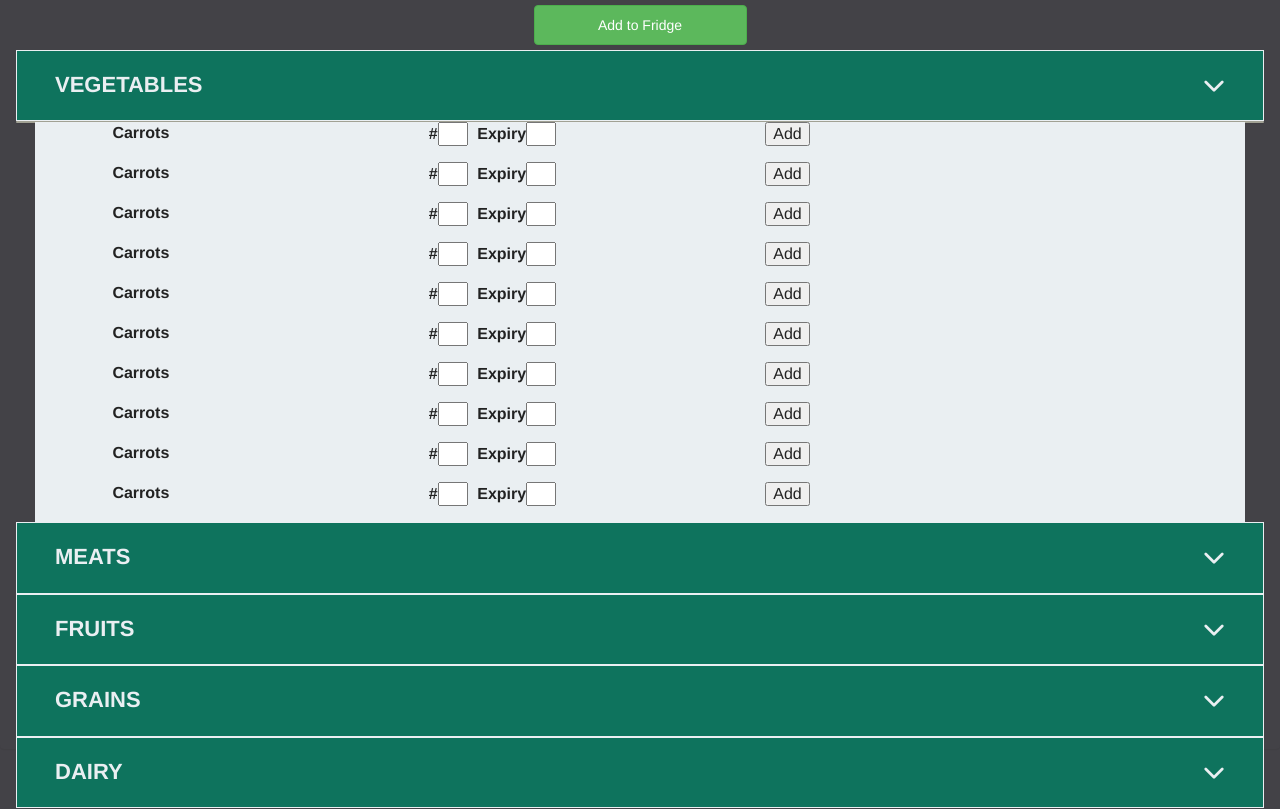
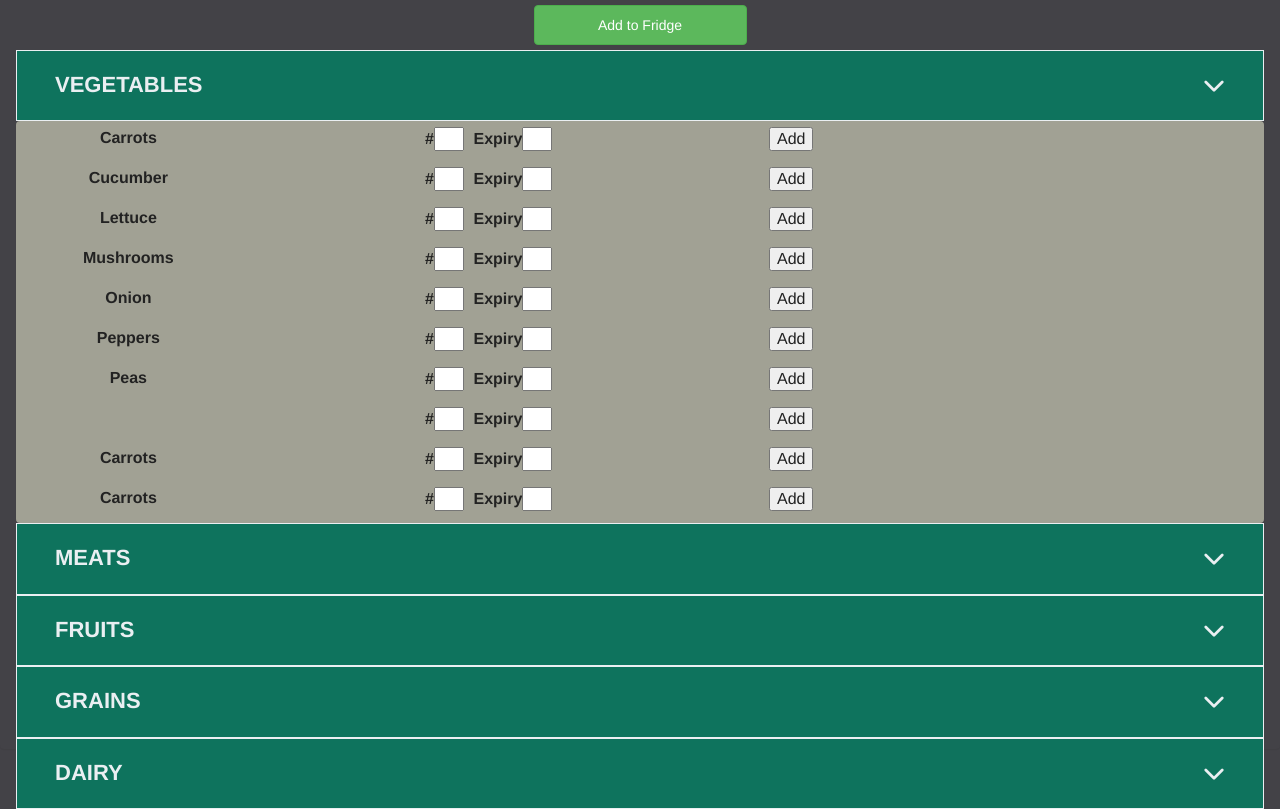
Before and after one commit to ryanj14/firebase, a website with bundled scripts: page public/fridge.html in a window 1280 px wide. Both pictures are taken after a click on the button "VEGETABLES". Shown: the part 51-860 px from the top of the page. Built offline with nearby package versions, Linux system fonts and the light colour scheme.

Commit message:
the realstuff

```diff
--- a/public/css/fridge.css
+++ b/public/css/fridge.css
@@ -127,11 +127,10 @@ height:40px;
 
 
 .food-holder{
-
-    padding-top:5px
+    padding-top:5px;
     padding-bottom:5px;
     height:40px;
-background-color: #eaeff2;
+
 
 }
 
--- a/public/fridge.html
+++ b/public/fridge.html
@@ -133,7 +133,7 @@
 
 
 <div class="panel">
-    <div class="col-md-12 col-xs-12 food-holder">
+    <div class=" food-holder">
         <div class="col-md-2 col-xs-3 food-name"><strong>Carrots</strong></div>
     <div class="col-md-5 col-xs-7 input-holder">
         <label>#</label><input type="text" class="food-amount">
@@ -141,7 +141,63 @@
        </div>
          <div class="col-xs-1"><input type="submit" value="Add"></div>
     </div>
-    <div class="col-md-12 col-xs-12 food-holder">
+    <div class=" food-holder">
+        <div class="col-md-2 col-xs-3 food-name"><strong>Cucumber</strong></div>
+    <div class="col-md-5 col-xs-7 input-holder">
+        <label>#</label><input type="text" class="food-amount">
+        <label>Expiry</label><input type="text" class="food-expiry">
+       </div>
+         <div class="col-xs-1"><input type="submit" value="Add"></div>
+    </div>
+    <div class=" food-holder">
+        <div class="col-md-2 col-xs-3 food-name"><strong>Lettuce</strong></div>
+    <div class="col-md-5 col-xs-7 input-holder">
+        <label>#</label><input type="text" class="food-amount">
+        <label>Expiry</label><input type="text" class="food-expiry">
+       </div>
+         <div class="col-xs-1"><input type="submit" value="Add"></div>
+    </div>
+    <div class=" food-holder">
+        <div class="col-md-2 col-xs-3 food-name"><strong>Mushrooms</strong></div>
+    <div class="col-md-5 col-xs-7 input-holder">
+        <label>#</label><input type="text" class="food-amount">
+        <label>Expiry</label><input type="text" class="food-expiry">
+       </div>
+         <div class="col-xs-1"><input type="submit" value="Add"></div>
+    </div>
+    <div class=" food-holder">
+        <div class="col-md-2 col-xs-3 food-name"><strong>Onion</strong></div>
+    <div class="col-md-5 col-xs-7 input-holder">
+        <label>#</label><input type="text" class="food-amount">
+        <label>Expiry</label><input type="text" class="food-expiry">
+       </div>
+         <div class="col-xs-1"><input type="submit" value="Add"></div>
+    </div>
+    <div class=" food-holder">
+        <div class="col-md-2 col-xs-3 food-name"><strong>Peppers</strong></div>
+    <div class="col-md-5 col-xs-7 input-holder">
+        <label>#</label><input type="text" class="food-amount">
+        <label>Expiry</label><input type="text" class="food-expiry">
+       </div>
+         <div class="col-xs-1"><input type="submit" value="Add"></div>
+    </div>
+    <div class=" food-holder">
+        <div class="col-md-2 col-xs-3 food-name"><strong>Peas</strong></div>
+    <div class="col-md-5 col-xs-7 input-holder">
+        <label>#</label><input type="text" class="food-amount">
+        <label>Expiry</label><input type="text" class="food-expiry">
+       </div>
+         <div class="col-xs-1"><input type="submit" value="Add"></div>
+    </div>
+    <div class=" food-holder">
+        <div class="col-md-2 col-xs-3 food-name"><strong></strong></div>
+    <div class="col-md-5 col-xs-7 input-holder">
+        <label>#</label><input type="text" class="food-amount">
+        <label>Expiry</label><input type="text" class="food-expiry">
+       </div>
+         <div class="col-xs-1"><input type="submit" value="Add"></div>
+    </div>
+    <div class=" food-holder">
         <div class="col-md-2 col-xs-3 food-name"><strong>Carrots</strong></div>
     <div class="col-md-5 col-xs-7 input-holder">
         <label>#</label><input type="text" class="food-amount">
@@ -149,63 +205,7 @@
        </div>
          <div class="col-xs-1"><input type="submit" value="Add"></div>
     </div>
-    <div class="col-md-12 col-xs-12 food-holder">
-        <div class="col-md-2 col-xs-3 food-name"><strong>Carrots</strong></div>
-    <div class="col-md-5 col-xs-7 input-holder">
-        <label>#</label><input type="text" class="food-amount">
-        <label>Expiry</label><input type="text" class="food-expiry">
-       </div>
-         <div class="col-xs-1"><input type="submit" value="Add"></div>
-    </div>
-    <div class="col-md-12 col-xs-12 food-holder">
-        <div class="col-md-2 col-xs-3 food-name"><strong>Carrots</strong></div>
-    <div class="col-md-5 col-xs-7 input-holder">
-        <label>#</label><input type="text" class="food-amount">
-        <label>Expiry</label><input type="text" class="food-expiry">
-       </div>
-         <div class="col-xs-1"><input type="submit" value="Add"></div>
-    </div>
-    <div class="col-md-12 col-xs-12 food-holder">
-        <div class="col-md-2 col-xs-3 food-name"><strong>Carrots</strong></div>
-    <div class="col-md-5 col-xs-7 input-holder">
-        <label>#</label><input type="text" class="food-amount">
-        <label>Expiry</label><input type="text" class="food-expiry">
-       </div>
-         <div class="col-xs-1"><input type="submit" value="Add"></div>
-    </div>
-    <div class="col-md-12 col-xs-12 food-holder">
-        <div class="col-md-2 col-xs-3 food-name"><strong>Carrots</strong></div>
-    <div class="col-md-5 col-xs-7 input-holder">
-        <label>#</label><input type="text" class="food-amount">
-        <label>Expiry</label><input type="text" class="food-expiry">
-       </div>
-         <div class="col-xs-1"><input type="submit" value="Add"></div>
-    </div>
-    <div class="col-md-12 col-xs-12 food-holder">
-        <div class="col-md-2 col-xs-3 food-name"><strong>Carrots</strong></div>
-    <div class="col-md-5 col-xs-7 input-holder">
-        <label>#</label><input type="text" class="food-amount">
-        <label>Expiry</label><input type="text" class="food-expiry">
-       </div>
-         <div class="col-xs-1"><input type="submit" value="Add"></div>
-    </div>
-    <div class="col-md-12 col-xs-12 food-holder">
-        <div class="col-md-2 col-xs-3 food-name"><strong>Carrots</strong></div>
-    <div class="col-md-5 col-xs-7 input-holder">
-        <label>#</label><input type="text" class="food-amount">
-        <label>Expiry</label><input type="text" class="food-expiry">
-       </div>
-         <div class="col-xs-1"><input type="submit" value="Add"></div>
-    </div>
-    <div class="col-md-12 col-xs-12 food-holder">
-        <div class="col-md-2 col-xs-3 food-name"><strong>Carrots</strong></div>
-    <div class="col-md-5 col-xs-7 input-holder">
-        <label>#</label><input type="text" class="food-amount">
-        <label>Expiry</label><input type="text" class="food-expiry">
-       </div>
-         <div class="col-xs-1"><input type="submit" value="Add"></div>
-    </div>
-    <div class="col-md-12 col-xs-12 food-holder">
+    <div class=" food-holder">
         <div class="col-md-2 col-xs-3 food-name"><strong>Carrots</strong></div>
     <div class="col-md-5 col-xs-7 input-holder">
         <label>#</label><input type="text" class="food-amount">
@@ -216,18 +216,7 @@
 
         </div>
 
-<div class="panel" >
-    <img onclick="selected()" class="click" type="image" value="Mushrooms" src="images/veg/001-food-14.png">
-    <img onclick="selected()" class="click" type="image" value="Chili" src="images/veg/002-chili.png" >
-    <img onclick="selected()" class="click" type="image" value="Pickle" src="images/veg/006-fruit-5.png">
-    <img onclick="selected()" class="click" type="image" value="Radish" src="images/veg/007-food-9.png">
-    <img onclick="selected()" class="click" type="image" value="Onion" src="images/veg/014-food-5.png">
-    <img onclick="selected()" class="click" type="image" value="Broccoli" src="images/veg/015-broccoli.png">
-    <img onclick="selected()" class="click" type="image" value="Tomato" src="images/veg/016-tomato.png">
-    <img onclick="selected()" class="click" type="image" value="Lettuce" src="images/veg/019-salad.png">
-    <img onclick="selected()" class="click" type="image" value="Carrot" src="images/veg/020-carrot.png">
-    <img onclick="selected()" class="click" type="image" value="Peas" src="images/veg/020-food-2.png">
-</div>
+
 
 
     <button class="accordion"><div class="col-md-11 col-xs-10">MEATS</div><div class="col-md-1 col-xs-1 icon-move"><i class="fa fa-chevron-down" aria-hidden="true"></i></div></button>
```
